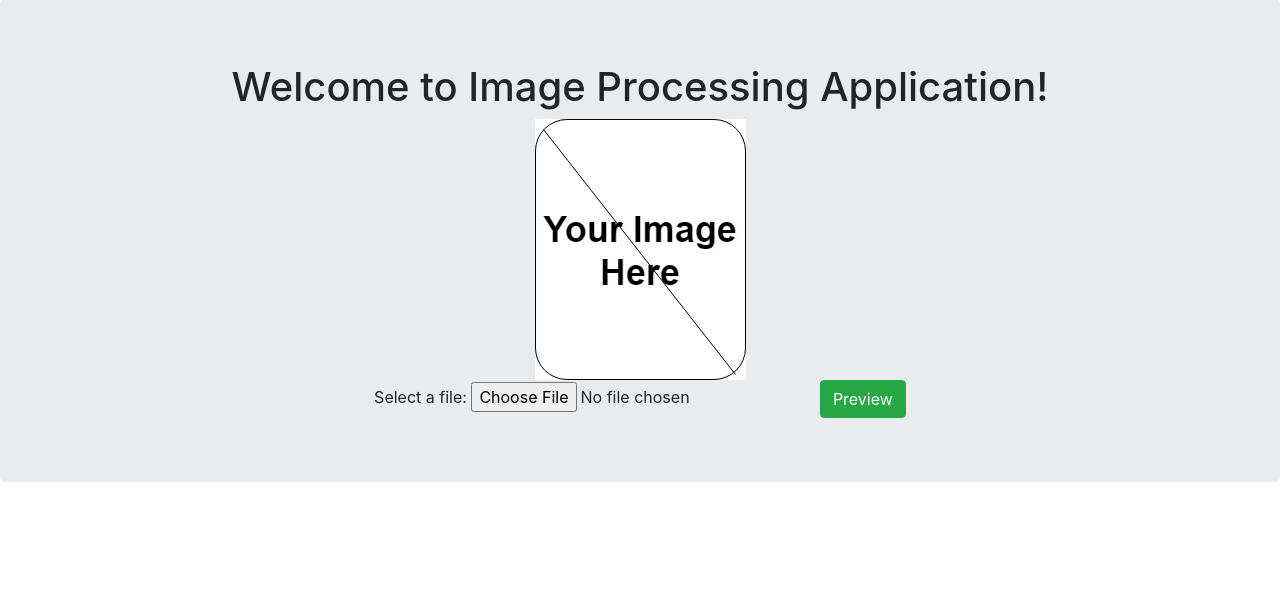
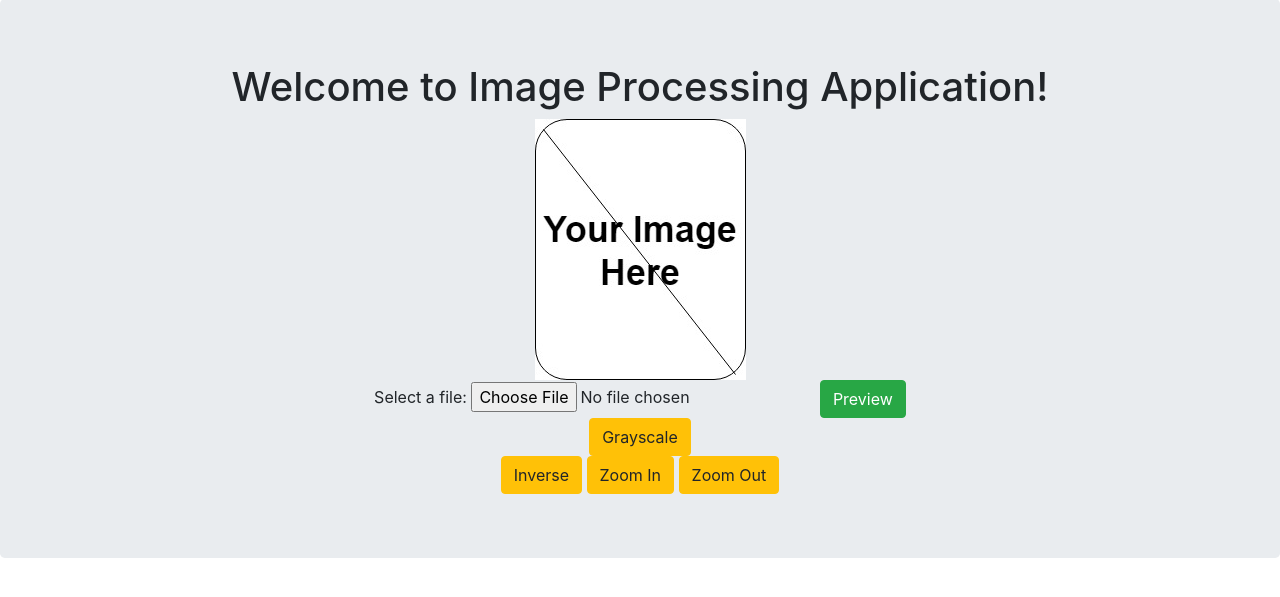
Before and after one commit to adityaalifn/CSH483-Digital-Image-Processing, a Flask app: page / in a window 1280 px wide. Shown: the part 57-654 px from the top of the page. Run offline with Flask 2, Linux system fonts and the light colour scheme; some libraries are stand-ins or nearby versions.

Commit message:
add grayscale in progress

```diff
--- a/app.py
+++ b/app.py
@@ -1,3 +1,5 @@
+import numpy as np
+from PIL import Image
 import os
 from flask import Flask, render_template, request
 
@@ -35,7 +37,13 @@ def upload():
         print(destination)
         file.save(destination)
 
-        return render_template("home.html", file_path="img/" + filename)
+        return render_template("uploaded.html", file_path="img/" + filename)
+
+@app.route("/grayscale", methods=["POST"])
+def grayscale(parameter_list):
+    img = Image.open("static/img/temp_img.PNG")
+    img = img.convert("L")
+    img = np.asarray(img)
 
 
 if __name__ == '__main__':
--- a/templates/about.html
+++ b/templates/about.html
@@ -35,7 +35,7 @@
             <h1 class="cover-heading">Created by Aditya Alif Nugraha</h1>
             <p class="lead">The creator have a great willingness to learn, a super sense of humor, and can work well in team.</p>
             <p class="lead">
-                <a href="{{ url_for('static', filename='assets/Aditya Alif Nugraha - Resume.pdf') }}" class="btn btn-lg btn-secondary">Hire Me!</a>
+                <a href="https://adityaalifn.github.io/" class="btn btn-lg btn-secondary">Hire Me!</a>
             </p>
         </main>
 
--- a/templates/home.html
+++ b/templates/home.html
@@ -7,5 +7,14 @@
         <input name="file" type="file" id="inputGroupFile04" accept="image/*">
         <button type="submit" class="btn btn-success">Preview</button>
     </form>
+
+    <form id="" action="{{ url_for('grayscale') }}" method="POST" enctype="multipart/form-data">
+        <button type="submit" class="btn btn-warning">Grayscale</button>
+    </form>
+
+    <button type="button" class="btn btn-warning">Inverse</button>
+    <button type="button" class="btn btn-warning">Zoom In</button>
+    <button type="button" class="btn btn-warning">Zoom Out</button>
+
 </div>
 {% endblock %}
```
Also changed, not shown: requirements.txt (+189 -2 lines), templates/uploaded.html (added, +19 -0 lines), static/img/temp_img.PNG (added).
